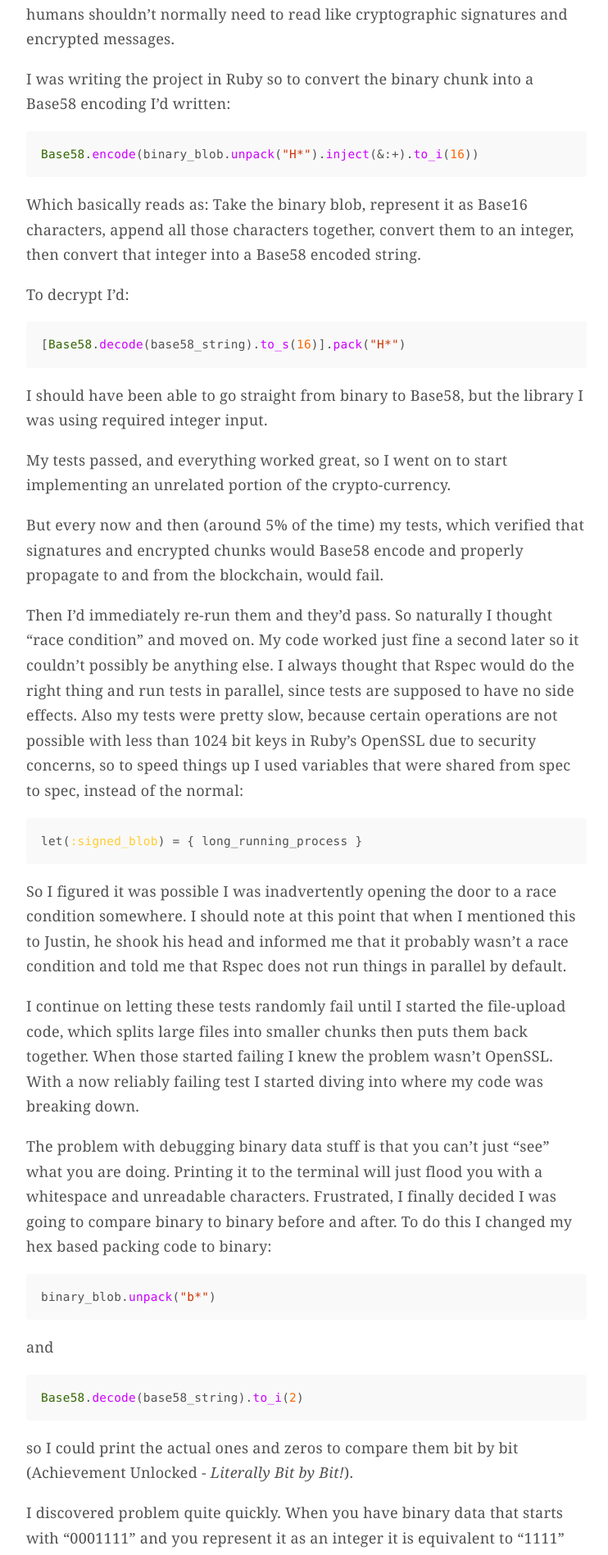
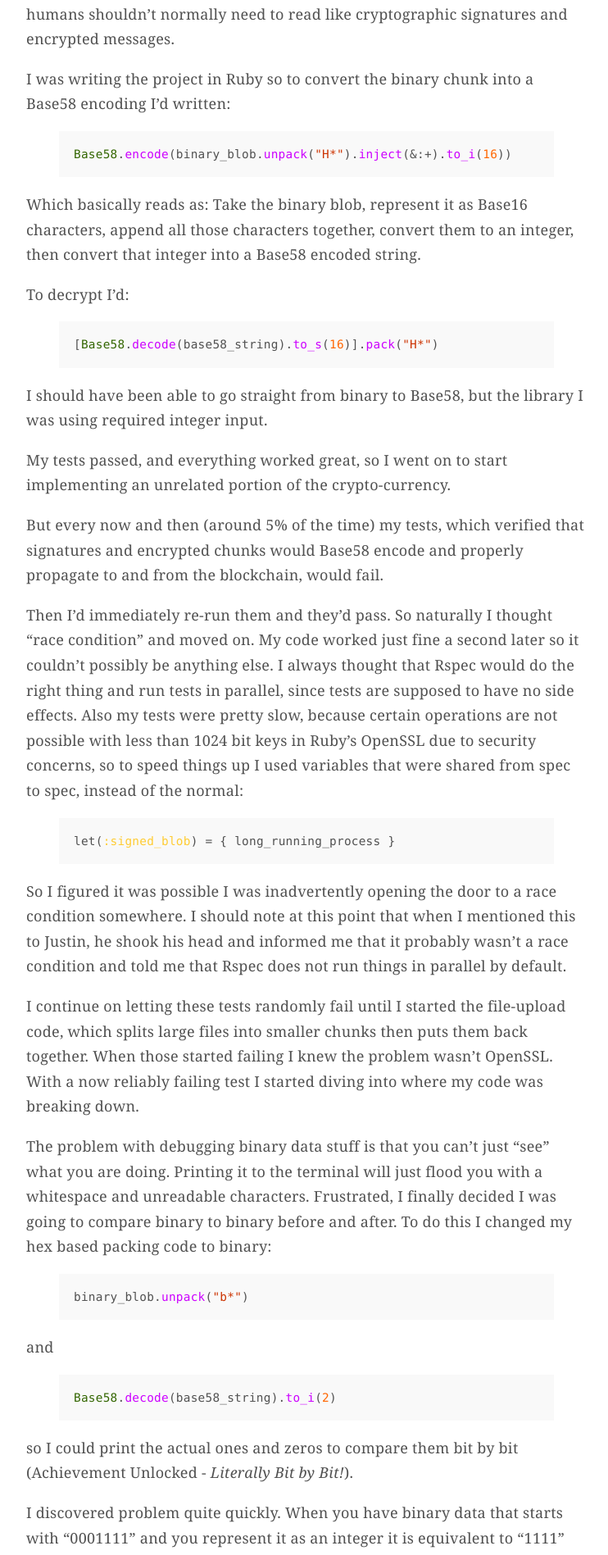
Before and after one commit to venn/blog, a Jekyll site: the page built from _posts/2014-07-11-probably-not-a-race-condition.md, in a window 1280 px wide. Shown: the part 874-2771 px from the top of the page at 82% size, without its empty margins (266-1008 px from the left). Built offline with Jekyll 4.4.1, drawn with Linux system fonts in a browser that asks for light colours; comment, search, counter and statistics services are not loaded.

Commit message:
Switch higlighting fencing to something that works with kramdown

```diff
--- a/_posts/2014-07-11-probably-not-a-race-condition.md
+++ b/_posts/2014-07-11-probably-not-a-race-condition.md
@@ -13,17 +13,17 @@
 
 I was writing the project in Ruby so to convert the binary chunk into a Base58 encoding I'd written:
 
-~~~ ruby
+{% highlight ruby %}
 Base58.encode(binary_blob.unpack("H*").inject(&:+).to_i(16))
-~~~
+{% endhighlight %}
 
 Which basically reads as: Take the binary blob, represent it as Base16 characters, append all those characters together, convert them to an integer, then convert that integer into a Base58 encoded string.
 
 To decrypt I'd:
 
-~~~ ruby
+{% highlight ruby %}
 [Base58.decode(base58_string).to_s(16)].pack("H*")
-~~~
+{% endhighlight %}
 
 I should have been able to go straight from binary to Base58, but the library I was using required integer input.
 
@@ -33,9 +33,9 @@
 
 Then I'd immediately re-run them and they'd pass. So naturally I thought "race condition" and moved on. My code worked just fine a second later so it couldn't possibly be anything else. I always thought that Rspec would do the right thing and run tests in parallel, since tests are supposed to have no side effects. Also my tests were pretty slow, because certain operations are not possible with less than 1024 bit keys in Ruby's OpenSSL due to security concerns, so to speed things up I used variables that were shared from spec to spec, instead of the normal:
 
-~~~ ruby
+{% highlight ruby %}
 let(:signed_blob) = { long_running_process }
-~~~
+{% endhighlight %}
 
 So I figured it was possible I was inadvertently opening the door to a race condition somewhere. I should note at this point that when I mentioned this to Justin, he shook his head and informed me that it probably wasn't a race condition and told me that Rspec does not run things in parallel by default.
 
@@ -43,15 +43,15 @@
 
 The problem with debugging binary data stuff is that you can't just "see" what you are doing. Printing it to the terminal will just flood you with a whitespace and unreadable characters. Frustrated, I finally decided I was going to compare binary to binary before and after. To do this I changed my hex based packing code to binary:
 
-~~~ ruby
+{% highlight ruby %}
 binary_blob.unpack("b*")
-~~~
+{% endhighlight %}
 
 and
 
-~~~ ruby
+{% highlight ruby %}
 Base58.decode(base58_string).to_i(2)
-~~~
+{% endhighlight %}
 
 so I could print the actual ones and zeros to compare them bit by bit (Achievement Unlocked - *Literally Bit by Bit!*).
 
```
Also changed, not shown: _posts/2014-08-22-building-a-juicy-progress-bar-component-in-ember.md (+4 -4 lines).
